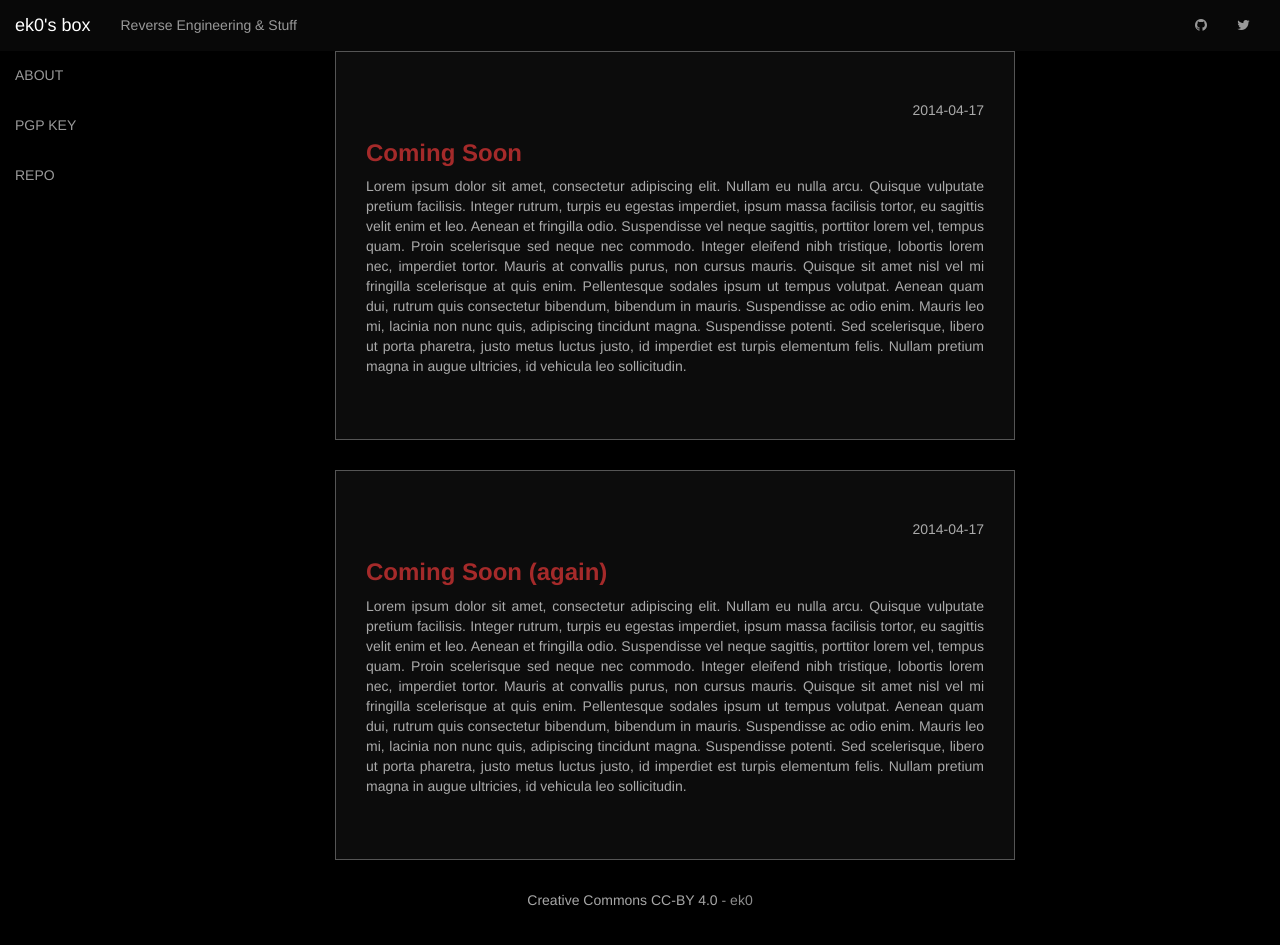
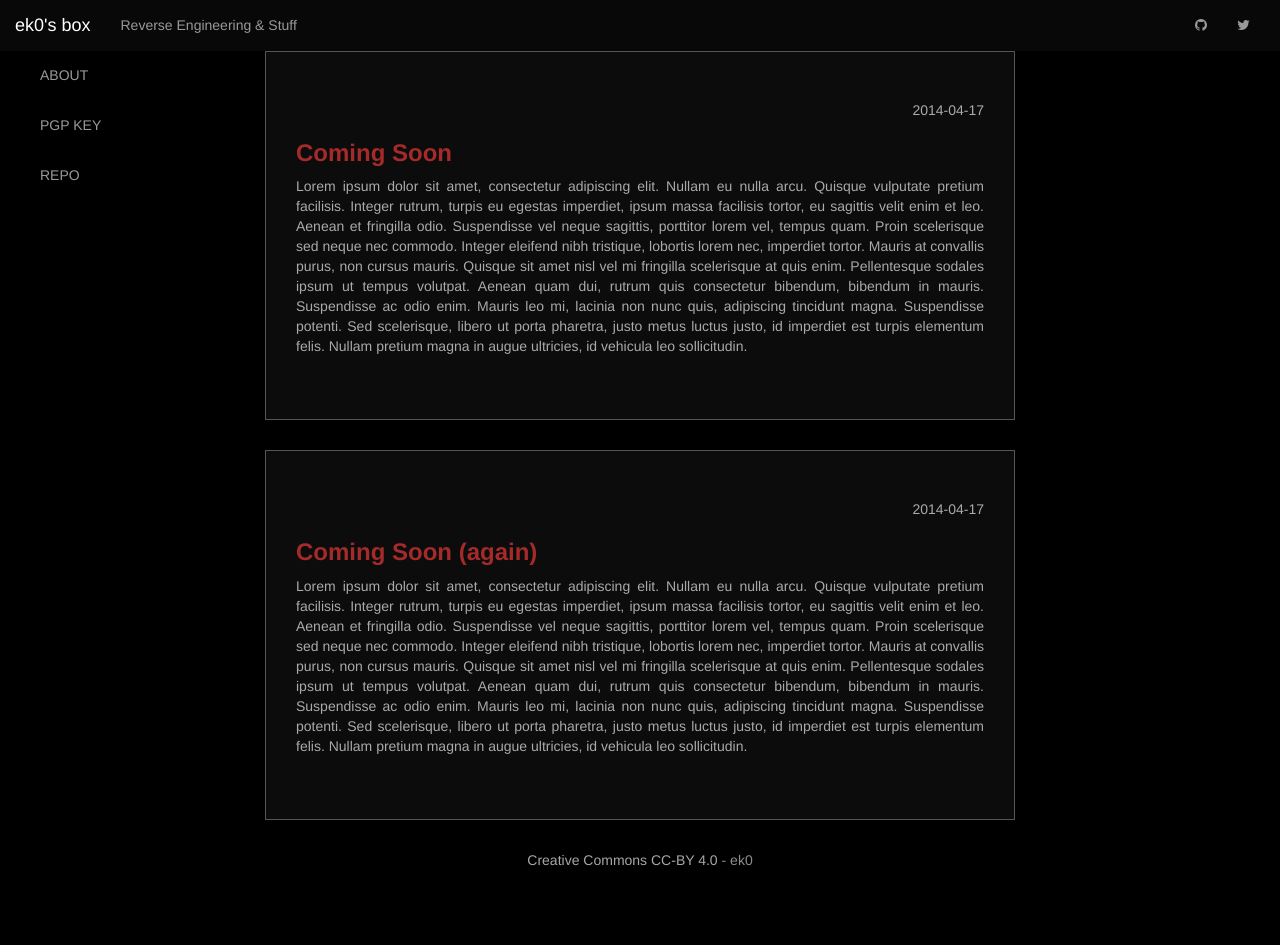
Before and after one commit to ek0/ek0.github.io, a Jekyll site: the page built from index.html, in a window 1280 px wide and 950 px high. Shown: the top 945 px of the window. Built offline with Jekyll 4.4.1, drawn with Linux system fonts in a browser that asks for light colours; Markdown is read by kramdown in place of the engine named in the settings.

Commit message:
modified left menu style

```diff
--- a/css/styles.css
+++ b/css/styles.css
@@ -16,7 +16,7 @@
 .side-nav {
     margin-left: -15px;
     left: 15px;
-    width: 335px;
+    width: 200px;
     position: fixed;
     top: 50px;
     height: 100%;
@@ -27,7 +27,8 @@
 }
 
 .side-nav>li>a {
-    width: 335px;
+    width: 200px;
+    padding-left: 20%
 }
 
 .nav, .navbar {
@@ -55,7 +56,7 @@
     border-style: solid;
     border-width: 1px;
     border-color: rgb(85,85,85);
-    margin-left: 320px;
+    margin-left: 250px;
     margin-right: 20%;
     color: rgb(170,170,170);
 }
```
Also changed, not shown: 1 other file.
